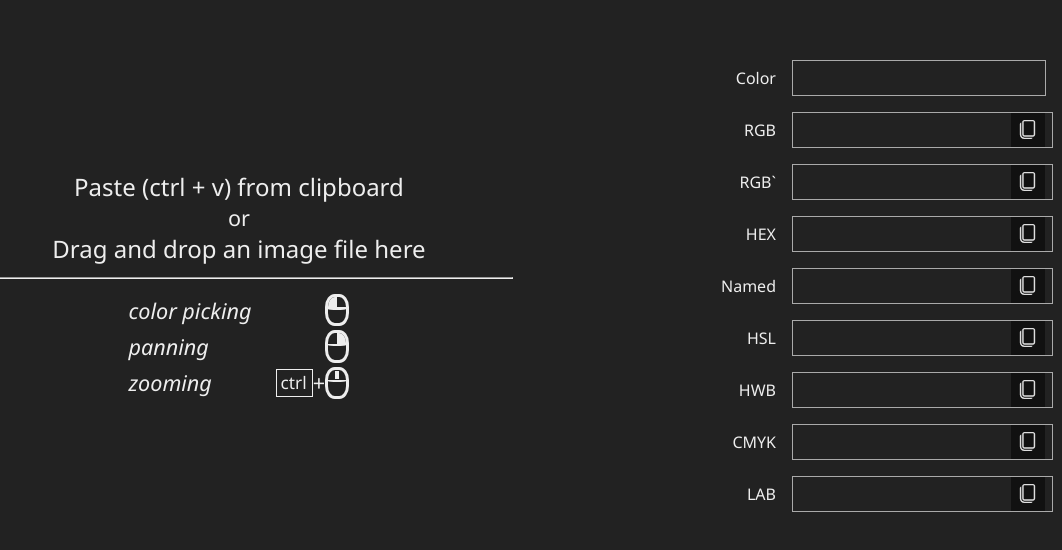
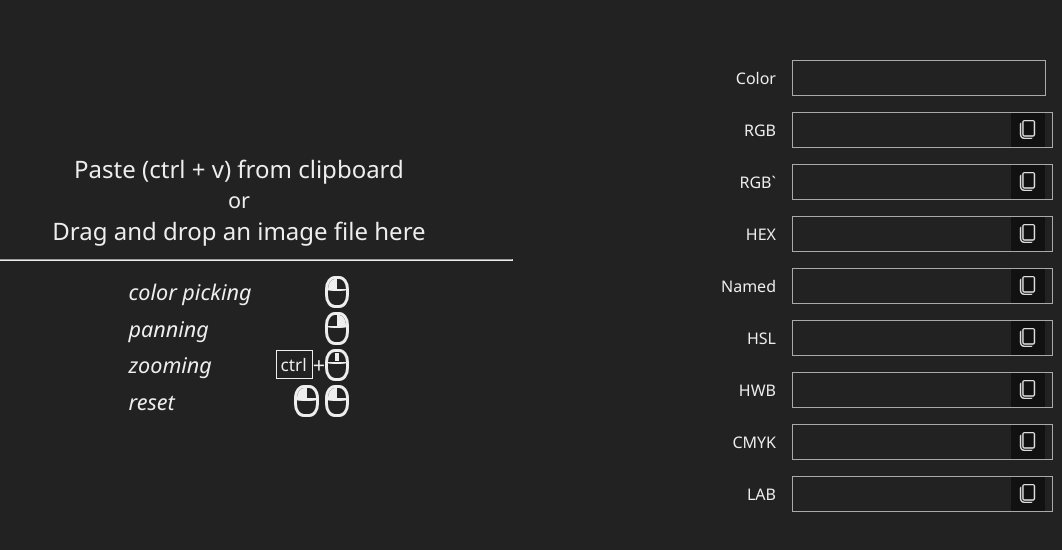
Before and after one commit to zgtcktom/color-picker, a website: page index.html in a window 1280 px wide. Shown: the part 114-664 px from the top of the page, without its empty margins (218-1280 px from the left). Drawn offline with Linux system fonts and the light colour scheme.

Commit message:
reset control

```diff
--- a/index.html
+++ b/index.html
@@ -193,6 +193,13 @@
 									<span class="mouse mouse-middle"></span>
 								</td>
 							</tr>
+							<tr>
+								<td style="padding-right: 1em"><em>reset</em></td>
+								<td style="display: flex; justify-content: right; align-items: center">
+									<span class="mouse mouse-left" style="margin-right: 0.3em"></span>
+									<span class="mouse mouse-left"></span>
+								</td>
+							</tr>
 						</table>
 					</div>
 				</div>
```
